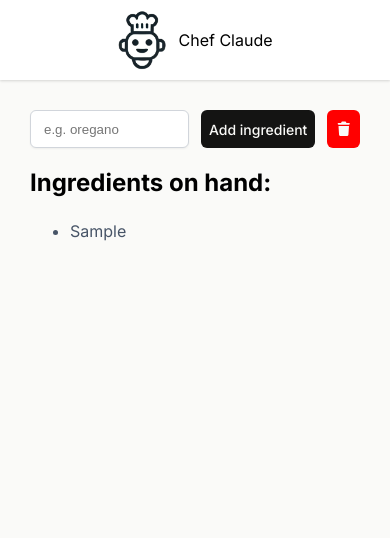
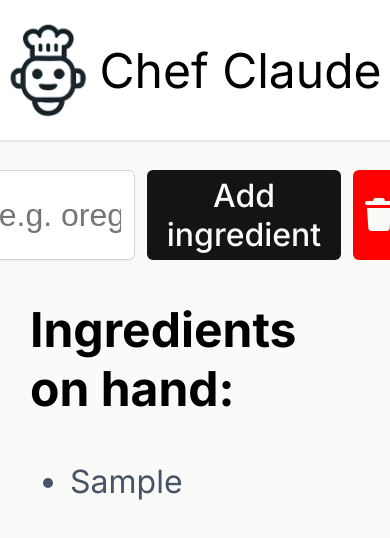
Before and after one commit to soban-amir-qbatch/Chef-Claude, a React (Vite) app: page / in a window 390 px wide. Both pictures are taken after typing "Sample" into the empty fields and a click on the button "Add ingredient". Shown: the top 538 px of the page. Built offline with nearby package versions, Linux system fonts and the light colour scheme; no server answers; what @huggingface/inference would draw is missing.

Commit message:
add css to make mobile responsive

```diff
--- a/src/index.css
+++ b/src/index.css
@@ -5,7 +5,14 @@
 body {
     margin: 0;
     font-family: Inter, sans-serif;
+    font-size: 1rem;
     background-color: #FAFAF8;
+}
+
+@media (max-width: 980px) {
+  body{
+    font-size: 2rem;
+  }
 }
 
 header {
@@ -22,8 +29,20 @@ header > img {
     width: 50px;
 }
 
-header > h1 {
+header > span {
     font-weight: 400;
+}
+
+@media (max-width: 980px) {
+  header{
+    height: 140px;
+  }
+  header > img {
+    width: 80px;
+  }
+  header > span{
+    font-size: 3rem;
+  }
 }
 
 main {
@@ -81,13 +100,38 @@ main {
     font-weight: 500;
 }
 
+@media (max-width: 980px) {
+  .add-ingredient-form{
+    height: 90px;
+  }
+  .add-ingredient-form > input {
+    font-size: 2rem;
+  }
+  .add-ingredient-form .add-btn {
+    width: auto;
+    font-size: 2rem;
+    padding: 0 20px;
+  }
+  .add-ingredient-form .delete-btn{
+    width: 90px;
+    font-size: 2rem;
+  }
+}
+
 ul.ingredients-list {
     margin-bottom: 48px;
 }
 
 ul.ingredients-list > li {
     color: #475467;
-    line-height: 28px;
+    line-height: 1.5rem;
+}
+
+@media (max-width: 980px) {
+  ul.ingredients-list > li {
+      color: #475467;
+      line-height: 3rem;
+  }
 }
 
 .get-recipe-container {
@@ -97,6 +141,8 @@ ul.ingredients-list > li {
     border-radius: 8px;
     background: #F0EFEB;
     padding: 10px 28px;
+
+    margin-bottom: 2rem;
 }
 
 .get-recipe-container h3 {
@@ -125,6 +171,22 @@ ul.ingredients-list > li {
     cursor: pointer;
 }
 
+@media (max-width: 980px) {
+  .get-recipe-container h3 {
+    font-size: 2.5rem;
+  }
+
+  .get-recipe-container p {
+    font-size: 1.5rem;
+  }
+
+  .get-recipe-container button {
+    font-size: 1.5rem;
+    height: 5rem;
+    width: 11rem;
+  }
+}
+
 .suggested-recipe-container {
     color: #475467;
     line-height: 28px;
```
